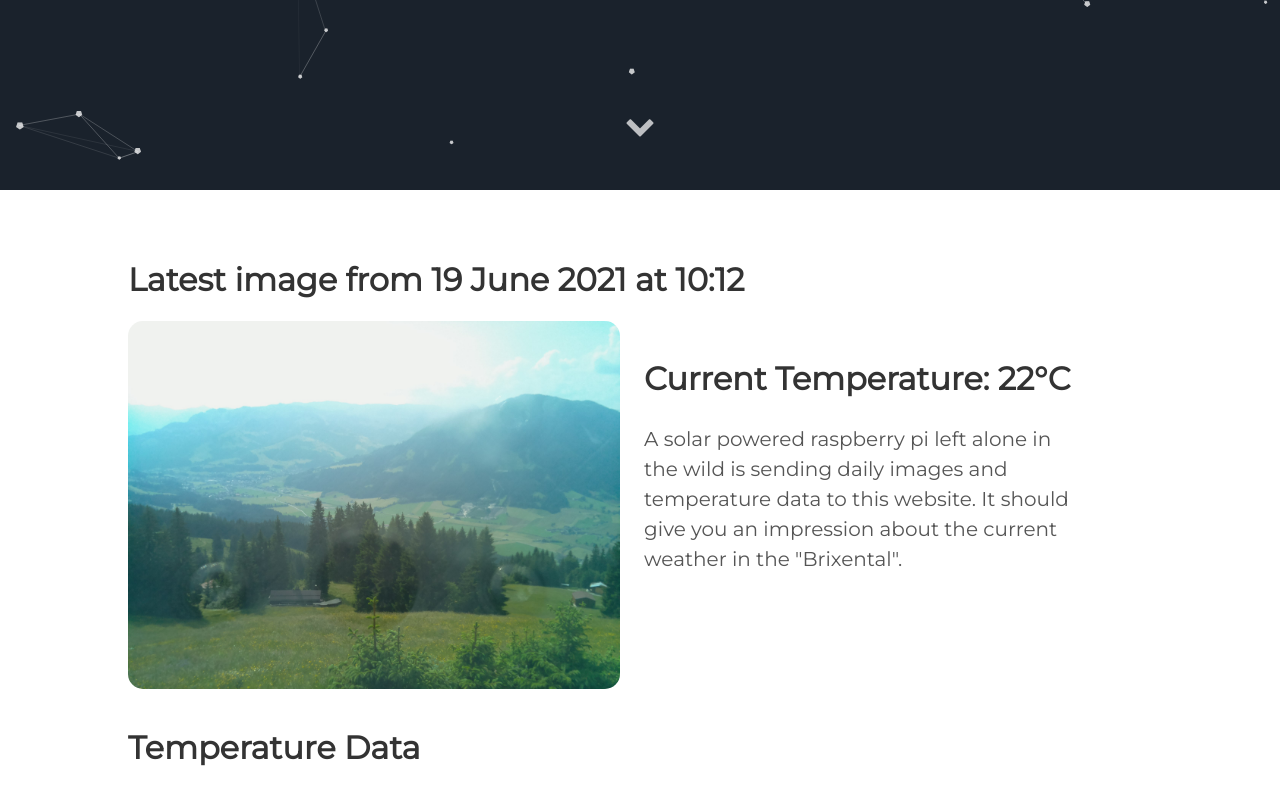
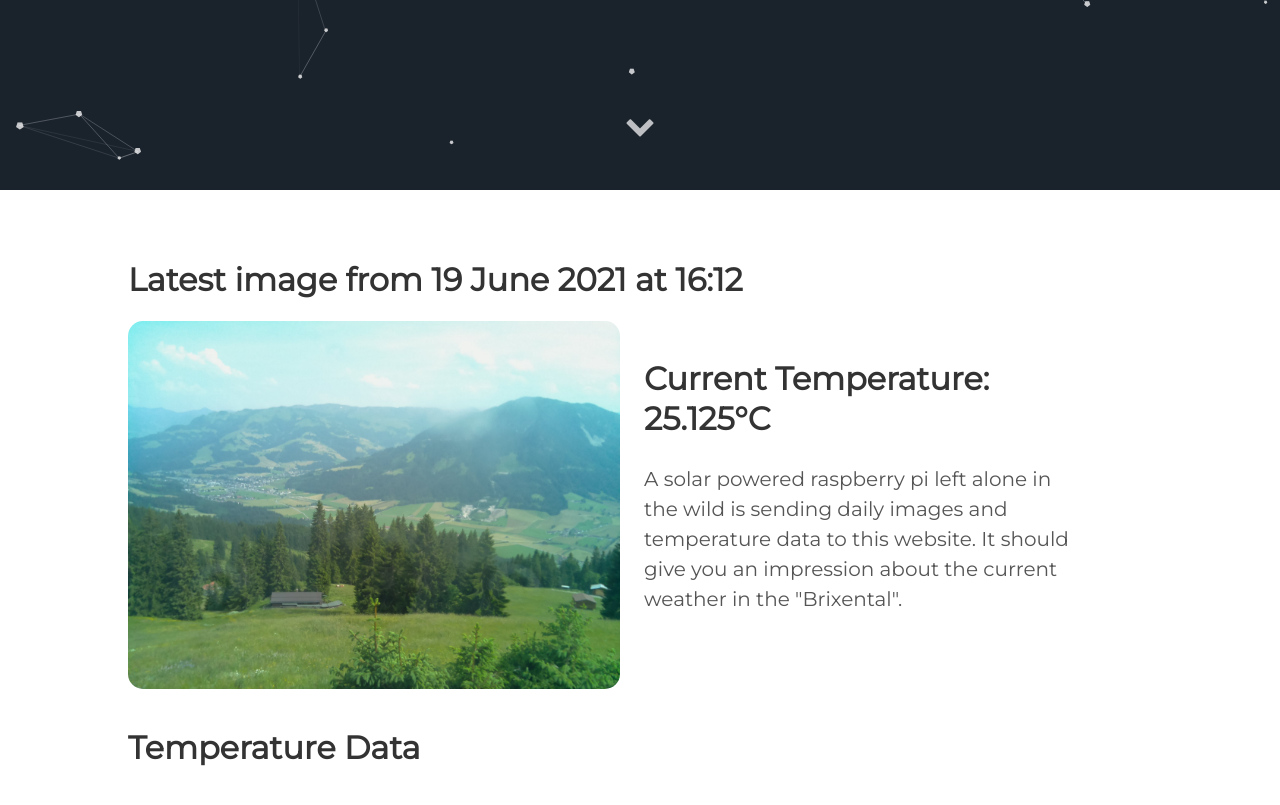
Before and after one commit to vektorious/vektorious.github.io, a Jekyll site: the page built from resources/huette.md, in a window 1280 px wide and 900 px high, scrolled down 710 px. Shown: the top 805 px of the window. Built offline with Jekyll 4.4.1, drawn with Linux system fonts in a browser that asks for light colours.

Commit message:
I'm a bot beep boop

```diff
--- a/resources/huette.md
+++ b/resources/huette.md
@@ -6,13 +6,13 @@ image: '/assets/img/'
 description: 'Live image from the Austrian alps'
 twitter_text: ' '
 ---
-## Latest image from 19 June 2021 at 10:12
+## Latest image from 19 June 2021 at 16:12
 <div class="huette">
   <div class="huette-image">
     <img src="{{ "/assets/img/huette.jpg" | prepend: site.baseurl }}">
   </div>
   <div class="huette-text">
-        <h2>Current Temperature: 22°C</h2>
+        <h2>Current Temperature: 25.125°C</h2>
         <p>A solar powered raspberry pi left alone in the wild is sending daily images and temperature data to this website. It should give you an impression about the current weather in the "Brixental".</p>
 
   </div>
```
Also changed, not shown: rpi-script/2021-06-19_161053.txt (renamed from rpi-script/2021-06-19_101054.txt, +5 -6 lines), rpi-script/huette.md (+2 -2 lines), assets/img/huette.jpg, assets/img/temp_plot.png, rpi-script/temp_plot.png, 1 other file.
